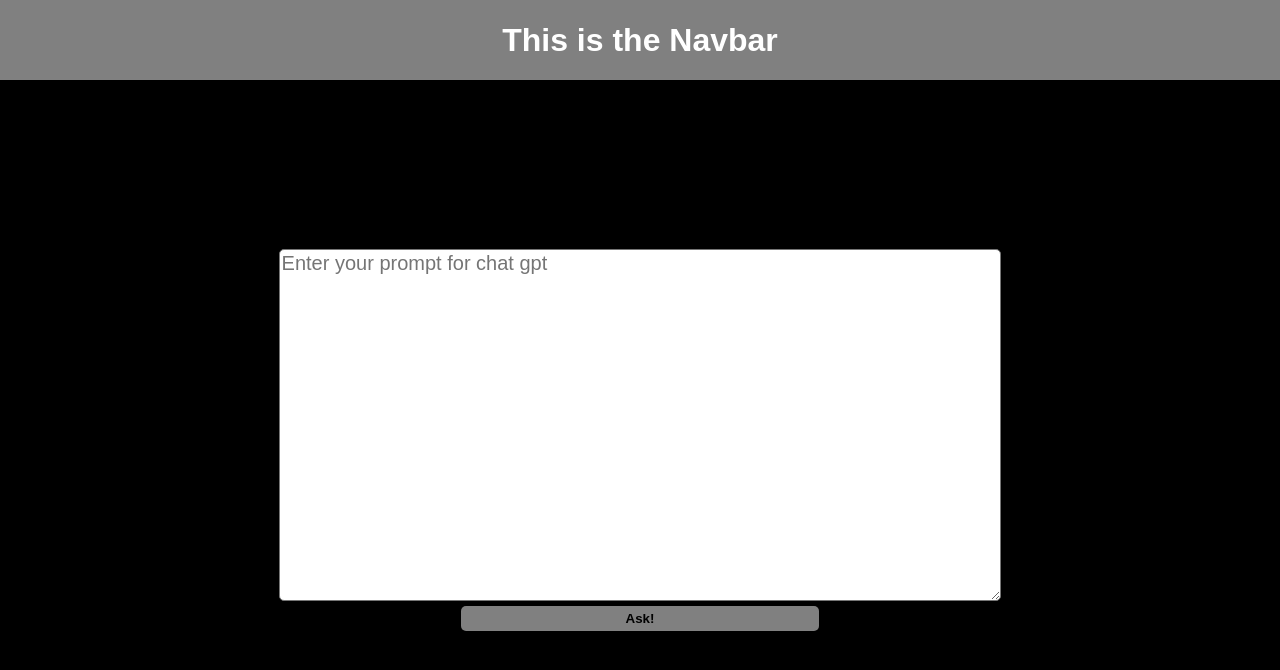
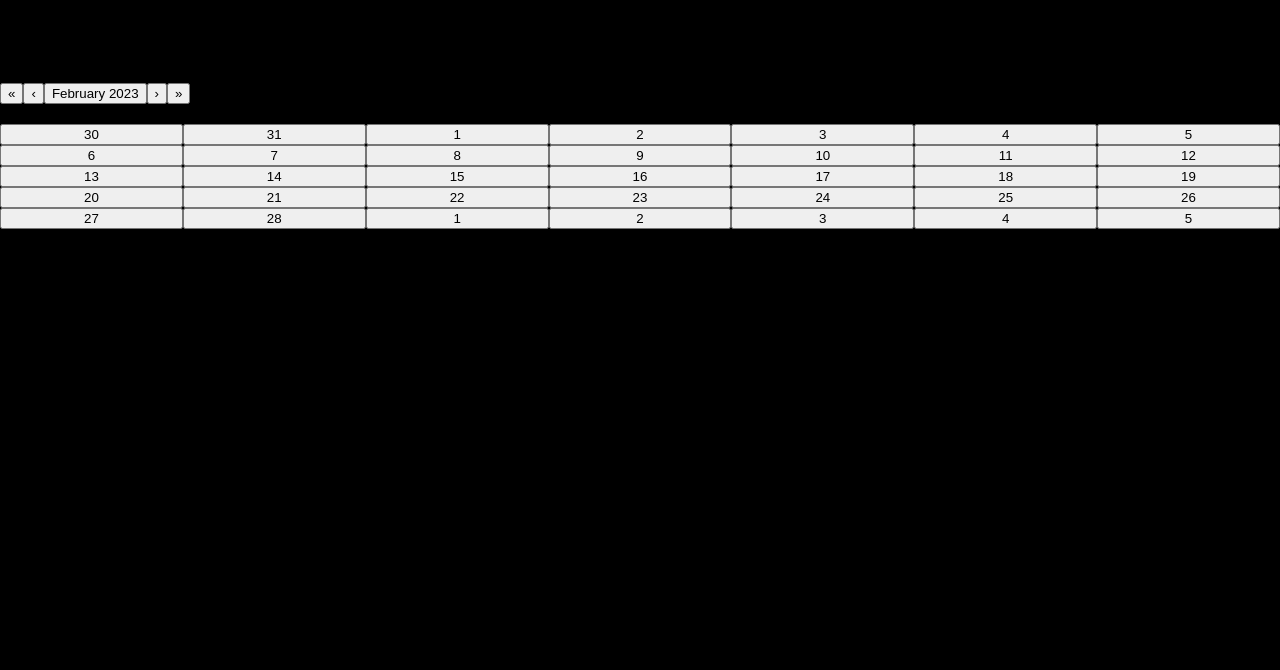
Before and after one commit to aadhikeaswar/disease-management, a React (Create React App) app in the folder diagnosis-app/: page / in a window 1280 px wide. Shown: the top 670 px of the page. Built offline with nearby package versions, Linux system fonts and the light colour scheme.

Commit message:
my second commit

```diff
--- a/diagnosis-app/src/App.js
+++ b/diagnosis-app/src/App.js
@@ -1,18 +1,43 @@
-import Askgpt_page from "./pages/Askgpt_page"
-import Header from "./components/HEADER/Header";
-import { useState } from "react";
+// import Askgpt_page from "./pages/Askgpt_page"
+// import Header from "./components/HEADER/Header";
+// import { useState } from "react";
+// import './App.css';
+
+// function App() {
+//   const [Response, setResponse] = useState(null)
+//   return (
+//     <div className="App">
+
+//       <Header/>
+//       <Askgpt_page setResponse={e=>setResponse(e)}/>
+
+//     </div>
+//   );
+// }
+
+// export default App;
+
+import {useState} from 'react';
+import Calendar from 'react-calendar';
 import './App.css';
 
 function App() {
-  const [Response, setResponse] = useState(null)
-  return (
-    <div className="App">
+ const [date, setDate] = useState(new Date())
 
-      <Header/>
-      <Askgpt_page setResponse={e=>setResponse(e)}/>
 
-    </div>
-  );
+
+return (
+ <div className="app">
+   <h1 className="header">React Calendar</h1>
+   <div className="calendar-container">
+     <Calendar onChange={setDate} value={date}/>
+   </div>
+   <div className="text-center">
+      Selected date: {date.toDateString()}
+   </div>
+ </div>
+  )
+
 }
 
 export default App;
```
Also changed, not shown: diagnosis-app/src/Calendar.js (added, +24 -0 lines).
